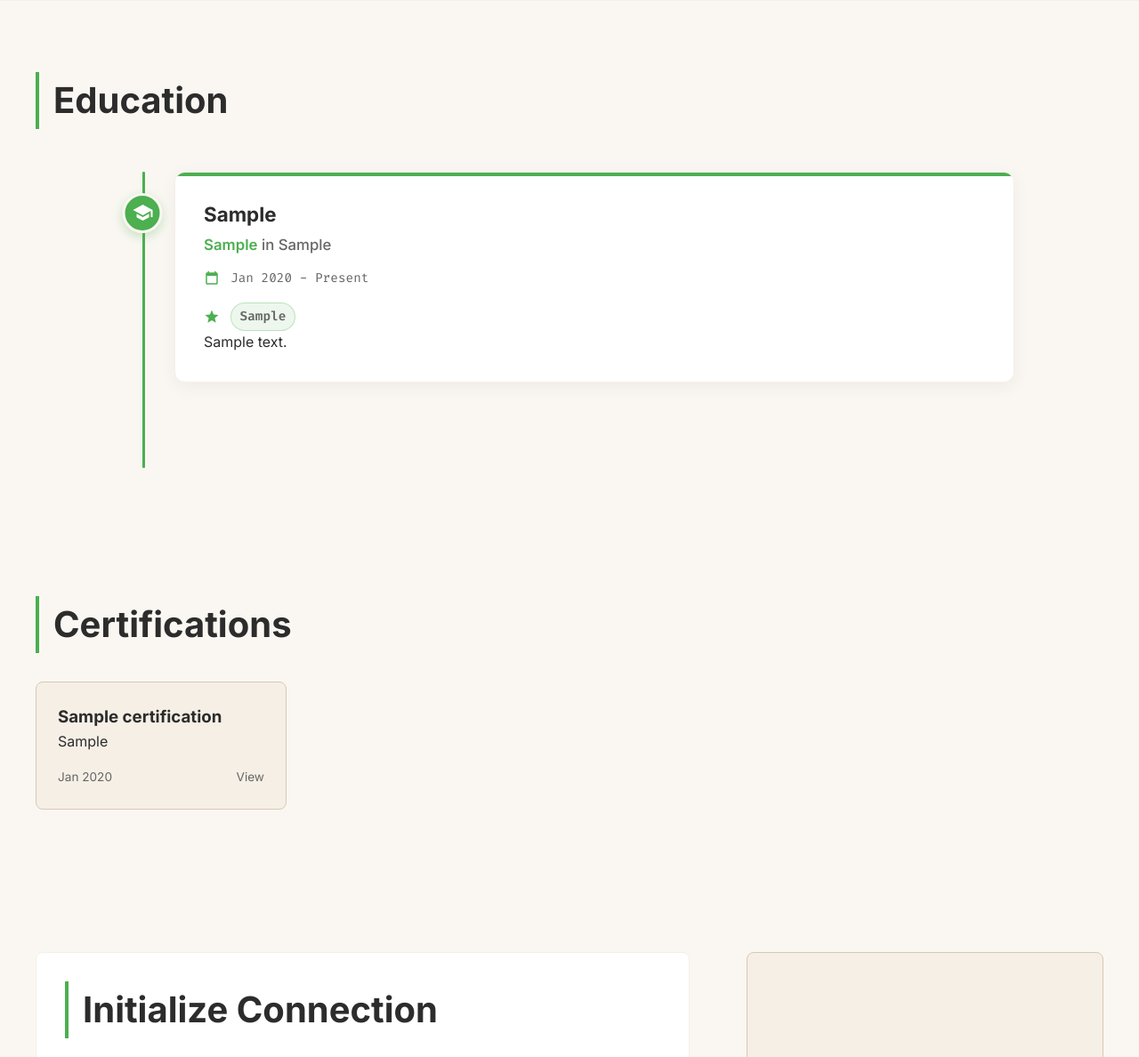
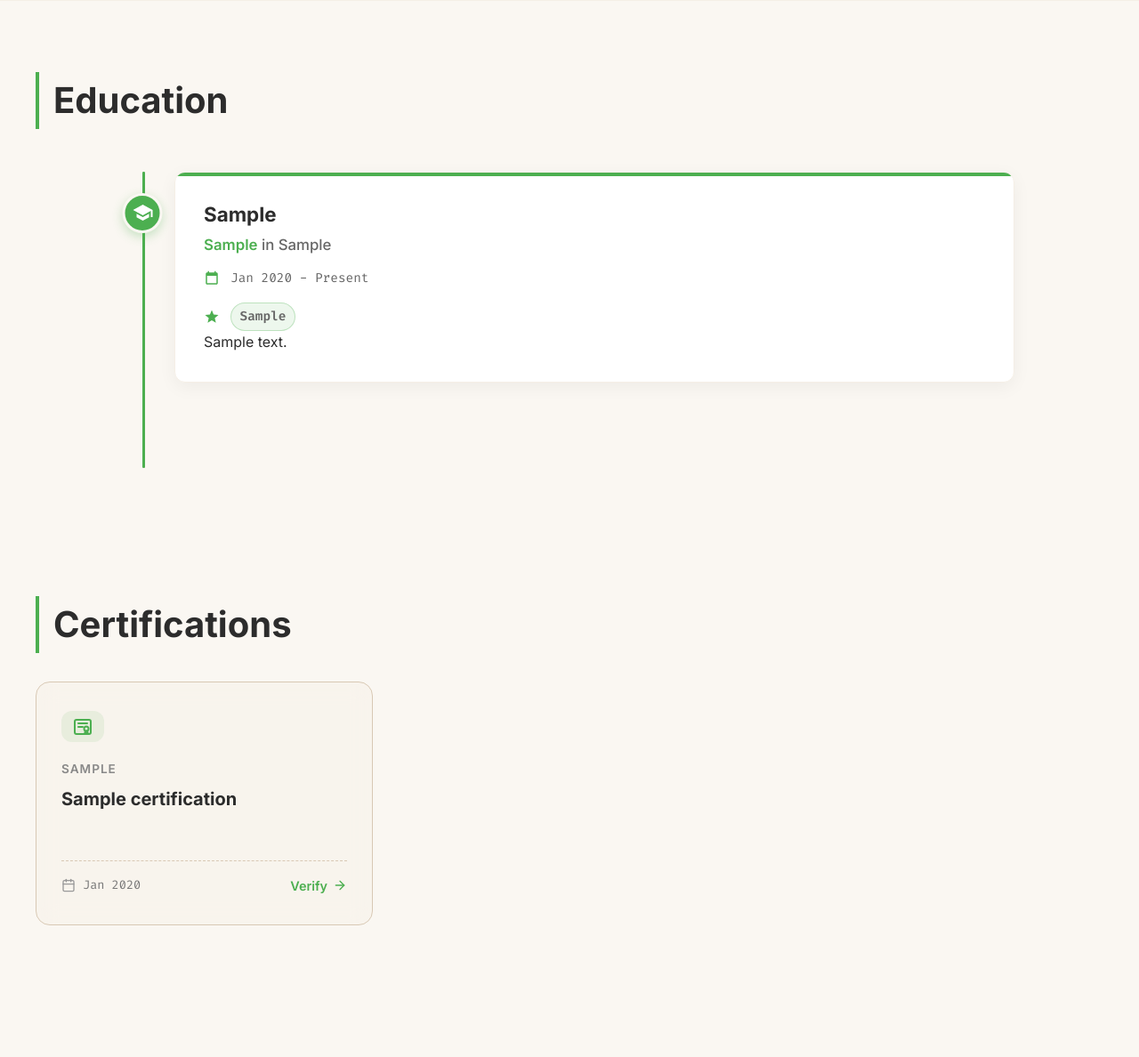
Before and after one commit to Yashkhurana13/Portfolio_final, a Django app: page / in a window 1280 px wide. Shown: the part 3569-4757 px from the top of the page at 89% size. Run offline with Django 4.2, Linux system fonts and the light colour scheme; data comes from the database, SQL or seed files in the repository; tables that the repository leaves empty hold one stand-in row (values such as "Sample post"); grey boxes marked "Sample" are stand-in pictures; some libraries are stand-ins or nearby versions.

Commit message:
chore(update): integrate analytics, SEO, and visual improvements
- Added Microsoft Clarity and Google Analytics with CSP adjustments
- Implemented robust SEO meta tags, OpenGraph images, and favicon integration
- Enhanced WhatsApp/LinkedIn link previews
- Improved layout spacing and fixed image-fit constraints on all blog cards
- Polished 3D tilt interactions for certifications
- Added robots.txt and sitemap functionality
- Configured local timezone appropriately

```diff
--- a/blog/templatetags/blog_extras.py
+++ b/blog/templatetags/blog_extras.py
@@ -3,6 +3,7 @@ Custom template filters for the blog app.
 """
 import bleach
 from django import template
+from django.utils.safestring import mark_safe
 
 register = template.Library()
 
@@ -32,16 +33,17 @@ ALLOWED_ATTRIBUTES = {
 @register.filter(name='sanitise_html', is_safe=True)
 def sanitise_html(value):
     """
-    Sanitise HTML content using bleach before rendering with |safe.
-    Strips any tags or attributes not in the allow-list.
+    Sanitise HTML content using bleach before rendering.
+    Strips any tags or attributes not in the allow-list and marks it safe.
     Usage: {{ post.body|sanitise_html }}
     """
     if not value:
         return ''
-    return bleach.clean(
+    cleaned = bleach.clean(
         value,
         tags=ALLOWED_TAGS,
         attributes=ALLOWED_ATTRIBUTES,
         strip=True,      # Strip disallowed tags (don't escape them)
         strip_comments=True,
     )
+    return mark_safe(cleaned)
--- a/core/middleware.py
+++ b/core/middleware.py
@@ -40,6 +40,8 @@ class SecurityHeadersMiddleware:
     "https://www.clarity.ms "
     "https://scripts.clarity.ms "
     "https://x.clarity.ms "
+    "https://o.clarity.ms "
+    "https://*.clarity.ms "
     "wss://*.clarity.ms; "
 
     "worker-src 'self' blob:; "
--- a/portfolio_project/settings.py
+++ b/portfolio_project/settings.py
@@ -192,9 +192,9 @@ AUTH_PASSWORD_VALIDATORS = [
 # Internationalization
 # https://docs.djangoproject.com/en/4.2/topics/i18n/
 
-LANGUAGE_CODE = 'en-us'
+LANGUAGE_CODE = 'en-in'
 
-TIME_ZONE = 'UTC'
+TIME_ZONE = 'Asia/Kolkata'
 
 USE_I18N = True
 
--- a/static/css/style.css
+++ b/static/css/style.css
@@ -1029,31 +1044,158 @@ spline-viewer {
 }
 
 /* Certifications */
+.certifications-section {
+    padding: 80px 2rem;
+    background: var(--bg);
+}
+
 .cert-grid {
     display: grid;
-    grid-template-columns: repeat(auto-fill, minmax(250px, 1fr));
-    gap: 1.5rem;
+    grid-template-columns: repeat(auto-fill, minmax(280px, 1fr));
+    gap: 2rem;
+    margin-top: 2rem;
 }
 
 .cert-card {
-    background: var(--secondary);
-    padding: 1.5rem;
-    border-radius: 8px;
+    background: rgba(245, 239, 230, 0.45);
+    backdrop-filter: blur(12px);
+    -webkit-backdrop-filter: blur(12px);
     border: 1px solid var(--border);
-    transition: 0.3s;
+    border-radius: 16px;
+    padding: 2rem 1.75rem;
+    transition: transform 0.5s cubic-bezier(0.25, 1, 0.5, 1), background 0.3s, border-color 0.3s, box-shadow 0.3s;
+    display: flex;
+    flex-direction: column;
+    gap: 1.25rem;
+    position: relative;
+    overflow: hidden;
+    transform-style: preserve-3d;
+    will-change: transform;
+}
+
+.cert-card::before {
+    content: '';
+    position: absolute;
+    top: 0;
+    left: 0;
+    right: 0;
+    height: 4px;
+    background: linear-gradient(90deg, var(--accent), #81C784);
+    transform: scaleX(0);
+    transform-origin: left;
+    transition: transform 0.4s ease;
+}
+
+.cert-card:hover::before {
+    transform: scaleX(1);
 }
 
 .cert-card:hover {
-    transform: translateY(-5px);
-    background: #fff;
+    background: rgba(255, 255, 255, 0.95);
+    border-color: var(--accent);
+    box-shadow: 0 25px 50px -12px rgba(76, 175, 80, 0.15);
+}
+
+.cert-badge {
+    width: 48px;
+    height: 48px;
+    border-radius: 12px;
+    background: rgba(76, 175, 80, 0.1);
+    color: var(--accent);
+    display: flex;
+    align-items: center;
+    justify-content: center;
+    transition: all 0.3s ease;
+}
+
+.cert-card:hover .cert-badge {
+    background: var(--accent);
+    color: #fff;
+    transform: scale(1.1) rotate(5deg);
+    box-shadow: 0 4px 12px rgba(76, 175, 80, 0.2);
+}
+
+.cert-badge svg {
+    width: 24px;
+    height: 24px;
+}
+
+.cert-content {
+    display: flex;
+    flex-direction: column;
+    height: 100%;
+    justify-content: space-between;
+}
+
+.cert-issuer {
+    font-size: 0.85rem;
+    font-weight: 600;
+    text-transform: uppercase;
+    letter-spacing: 1px;
+    color: #888;
+    margin-bottom: 0.5rem;
+}
+
+.cert-title {
+    font-size: 1.25rem;
+    font-weight: 700;
+    line-height: 1.4;
+    color: var(--text-dark);
+    margin: 0 0 1.25rem 0;
+    min-height: 50px;
+    display: -webkit-box;
+    -webkit-line-clamp: 2;
+    -webkit-box-orient: vertical;
+    overflow: hidden;
 }
 
 .cert-footer {
     display: flex;
     justify-content: space-between;
-    margin-top: 1rem;
+    align-items: center;
+    margin-top: auto;
+    border-top: 1px dashed var(--border);
+    padding-top: 1rem;
+}
+
+.cert-date {
+    display: flex;
+    align-items: center;
+    gap: 0.5rem;
+    color: #777;
     font-size: 0.85rem;
-    color: #666;
+    font-family: 'Fira Code', monospace;
+}
+
+.cert-date svg.date-icon {
+    width: 16px;
+    height: 16px;
+    color: #999;
+}
+
+.cert-link {
+    display: inline-flex;
+    align-items: center;
+    gap: 0.35rem;
+    color: var(--accent);
+    font-size: 0.9rem;
+    font-weight: 600;
+    transition: all 0.3s ease;
+    border-bottom: none;
+}
+
+.cert-link svg.arrow-icon {
+    width: 16px;
+    height: 16px;
+    transition: transform 0.3s ease;
+}
+
+.cert-link:hover {
+    color: var(--text-dark);
+}
+
+.cert-link:hover svg.arrow-icon {
+    transform: translateX(4px);
 }
 
 /* Contact */
--- a/static/js/main.js
+++ b/static/js/main.js
@@ -118,7 +118,7 @@ document.addEventListener("DOMContentLoaded", () => {
     // Intersection Observer for Animations (Fade in)
     const faders = document.querySelectorAll('.fade-in');
     const appearOptions = {
-        threshold: 0.1,
+        threshold: 0.01,
         rootMargin: "0px 0px -50px 0px"
     };
 
@@ -134,9 +134,9 @@ document.addEventListener("DOMContentLoaded", () => {
         appearOnScroll.observe(fader);
     });
 
-    // Make hero section elements visible immediately on load
-    const heroFaders = document.querySelectorAll('.hero-section .fade-in');
-    heroFaders.forEach(el => {
+    // Make hero section and single blog post elements visible immediately on load
+    const immediateFaders = document.querySelectorAll('.hero-section .fade-in, .single-post-view.fade-in');
+    immediateFaders.forEach(el => {
         setTimeout(() => {
             el.classList.add('appear');
         }, 300);
@@ -450,4 +450,29 @@ document.addEventListener("DOMContentLoaded", () => {
             setTimeout(() => toast.remove(), 500);
         }, 3000);
     }
+
+    // Interactive 3D Perspective Card Tilt for Certifications
+    const certCards = document.querySelectorAll('.cert-card');
+    certCards.forEach(card => {
+        card.addEventListener('mousemove', (e) => {
+            const rect = card.getBoundingClientRect();
+            const x = e.clientX - rect.left;
+            const y = e.clientY - rect.top;
+
+            const centerX = rect.width / 2;
+            const centerY = rect.height / 2;
+
+            // Subtle 3D tilt calculation
+            const rotateX = (y - centerY) / 15;
+            const rotateY = (centerX - x) / 15;
+
+            card.style.transform = `perspective(1000px) translateY(-12px) rotateX(${rotateX}deg) rotateY(${rotateY}deg)`;
+            card.style.transition = 'transform 0.1s ease-out, background 0.3s, border-color 0.3s, box-shadow 0.3s';
+        });
+
+        card.addEventListener('mouseleave', () => {
+            card.style.transform = `perspective(1000px) translateY(0) rotateX(0) rotateY(0)`;
+            card.style.transition = 'transform 0.5s cubic-bezier(0.25, 1, 0.5, 1), background 0.3s, border-color 0.3s, box-shadow 0.3s';
+        });
+    });
 });
--- a/templates/base.html
+++ b/templates/base.html
@@ -126,7 +126,7 @@ gtag('config', 'G-328LH4GMS0');
     </footer>
 
     <!-- Custom JS -->
-    <script src="{% static 'js/main.js' %}"></script>
+    <script src="{% static 'js/main.js' %}?v={% now 'U' %}"></script>
     {% block scripts %}{% endblock %}
 </body>
 </html>
--- a/templates/blog/blog.html
+++ b/templates/blog/blog.html
@@ -174,7 +174,6 @@
         <!-- Blog List View -->
         <!-- Blog Header -->
         <div class="blog-header-section fade-in">
-            <h1 class="blog-main-title">Blogs & Thoughts</h1>
             <span class="blog-subtitle-label">Thoughts, Ideas & Writing</span>
             <p class="blog-subtitle">A space where I share thoughts on technology, productivity, AI, development, learning, and topics that interest me beyond coding.</p>
         </div>
--- a/templates/core/portfolio.html
+++ b/templates/core/portfolio.html
@@ -288,13 +288,38 @@
         <div class="cert-grid">
             {% for cert in certifications %}
             <div class="cert-card">
-                <h3>{{ cert.title }}</h3>
-                <p>{{ cert.issuer }}</p>
-                <div class="cert-footer">
-                    <span>{{ cert.date_issued|date:"M Y" }}</span>
-                    {% if cert.link %}
-                    <a href="{{ cert.link }}" target="_blank">View</a>
-                    {% endif %}
+                <div class="cert-badge">
+                    <svg viewBox="0 0 24 24" fill="none" stroke="currentColor" stroke-width="2" stroke-linecap="round" stroke-linejoin="round">
+                        <rect x="3" y="4" width="18" height="16" rx="2" />
+                        <line x1="7" y1="8" x2="17" y2="8" />
+                        <line x1="7" y1="12" x2="12" y2="12" />
+                        <circle cx="16" cy="14" r="2.5" />
+                        <path d="M15 16.5L14 20l2-1.5 2 1.5-1-3.5" />
+                    </svg>
+                </div>
+                <div class="cert-content">
+                    <span class="cert-issuer">{{ cert.issuer }}</span>
+                    <h3 class="cert-title">{{ cert.title }}</h3>
+                    <div class="cert-footer">
+                        <div class="cert-date">
+                            <svg viewBox="0 0 24 24" fill="none" stroke="currentColor" stroke-width="2" stroke-linecap="round" stroke-linejoin="round" class="date-icon">
+                                <rect x="3" y="4" width="18" height="18" rx="2" ry="2"/>
+                                <line x1="16" y1="2" x2="16" y2="6"/>
+                                <line x1="8" y1="2" x2="8" y2="6"/>
+                                <line x1="3" y1="10" x2="21" y2="10"/>
+                            </svg>
+                            <span>{{ cert.date_issued|date:"M Y" }}</span>
+                        </div>
+                        {% if cert.link %}
+                        <a href="{{ cert.link }}" target="_blank" class="cert-link">
+                            <span>Verify</span>
+                            <svg viewBox="0 0 24 24" fill="none" stroke="currentColor" stroke-width="2" stroke-linecap="round" stroke-linejoin="round" class="arrow-icon">
+                                <line x1="5" y1="12" x2="19" y2="12"/>
+                                <polyline points="12 5 19 12 12 19"/>
+                            </svg>
+                        </a>
+                        {% endif %}
+                    </div>
                 </div>
             </div>
             {% endfor %}
```
Also changed, not shown: other parts of static/css/style.css (+51 -11 lines).
